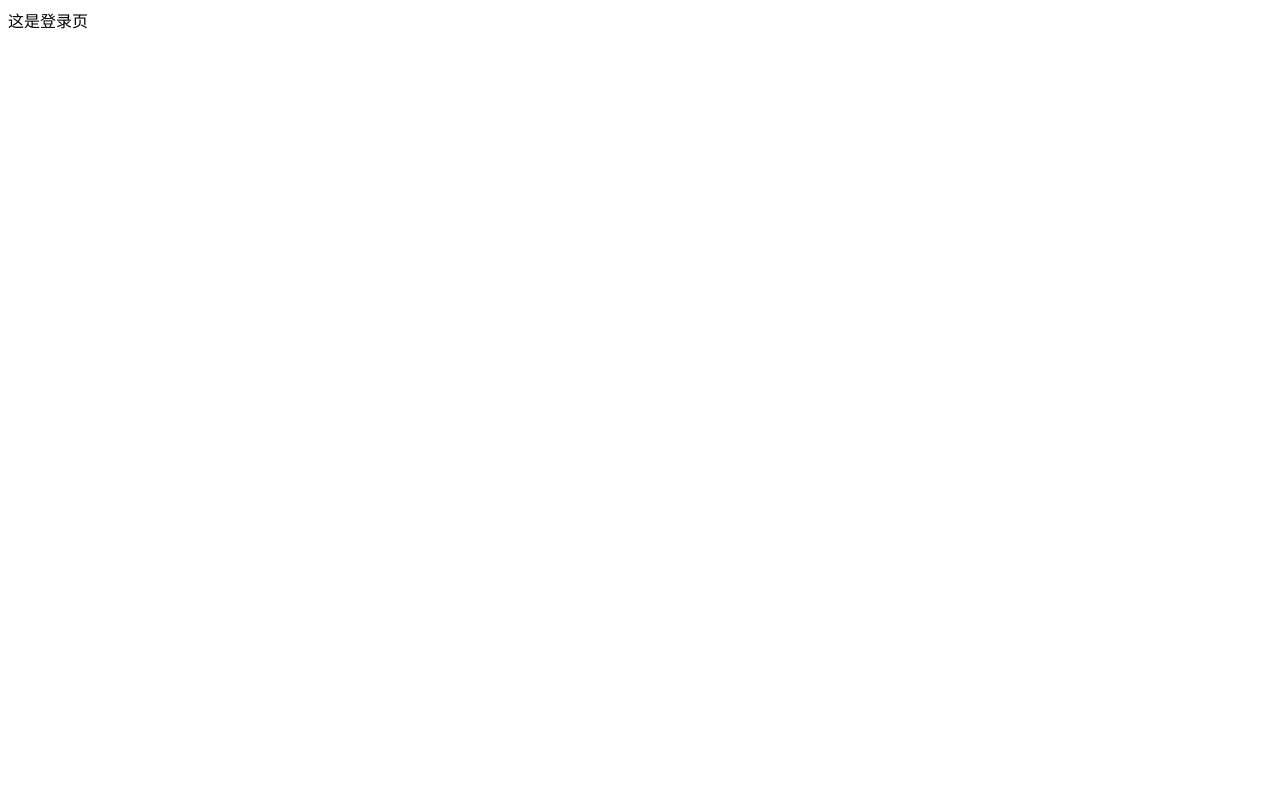
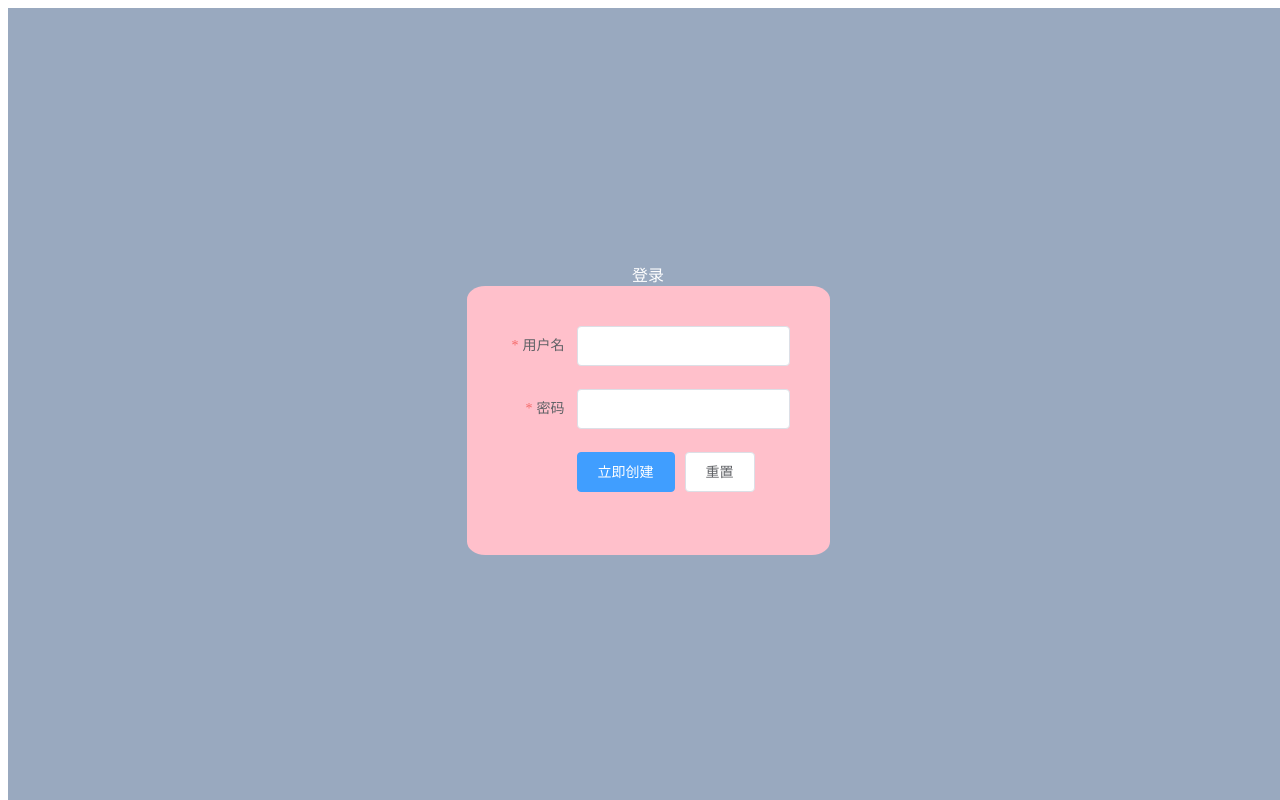
Before and after one commit to Elvira-xin/company, a Vue app: page / in a window 1280 px wide. Built offline with nearby package versions, Linux system fonts and the light colour scheme.

Commit message:
登录页结构完成

```diff
--- /dev/null
+++ b/src/styles/element.less
@@ -0,0 +1,14 @@
+.el-breadcrumb {
+    background-color: #F5F5F5;
+    height: 45px;
+    font-size: 15px;
+    padding-left: 10px;
+    line-height: 45px;
+    margin-bottom: 15px;
+  }
+  .el-menu{
+    border-right: none;
+  }
+  .el-menu--popup-right-start{
+    margin-left: 0;
+  }
--- /dev/null
+++ b/src/styles/icon.css
@@ -0,0 +1,34 @@
+@font-face {
+  font-family: 'icomoon';
+  src: url('../assets/myfonts/icomoon.eot?1hpwbn');
+  src: url('../assets/myfonts/icomoon.eot?1hpwbn#iefix') format('embedded-opentype'), url('../assets/myfonts/icomoon.ttf?1hpwbn') format('truetype'), url('../assets/myfonts/icomoon.woff?1hpwbn') format('woff'), url('../assets/myfonts/icomoon.svg?1hpwbn#icomoon') format('svg');
+  font-weight: normal;
+  font-style: normal;
+}
+[class^="myicon-"],
+[class*="myicon-"] {
+  /* use !important to prevent issues with browser extensions that change fonts */
+  font-family: 'icomoon' !important;
+  speak: none;
+  font-style: normal;
+  font-weight: normal;
+  font-variant: normal;
+  text-transform: none;
+  line-height: 1;
+  /* Better Font Rendering =========== */
+  -webkit-font-smoothing: antialiased;
+  -moz-osx-font-smoothing: grayscale;
+}
+.myicon-menu:before {
+  content: "\e9bd";
+}
+.myicon-user:before {
+  content: "\e975";
+  font-size: 20px;
+  line-height: 40px;
+}
+.myicon-key:before {
+  content: "\e98d";
+  font-size: 20px;
+  line-height: 40px;
+}
--- /dev/null
+++ b/src/styles/icon.less
@@ -0,0 +1,40 @@
+@font-face {
+  font-family: 'icomoon';
+  src:  url('../assets/myfonts/icomoon.eot?1hpwbn');
+  src:  url('../assets/myfonts/icomoon.eot?1hpwbn#iefix') format('embedded-opentype'),
+    url('../assets/myfonts/icomoon.ttf?1hpwbn') format('truetype'),
+    url('../assets/myfonts/icomoon.woff?1hpwbn') format('woff'),
+    url('../assets/myfonts/icomoon.svg?1hpwbn#icomoon') format('svg');
+  font-weight: normal;
+  font-style: normal;
+}
+
+[class^="myicon-"], [class*="myicon-"] {
+// .myicon {
+  /* use !important to prevent issues with browser extensions that change fonts */
+  font-family: 'icomoon' !important;
+  speak: none;
+  font-style: normal;
+  font-weight: normal;
+  font-variant: normal;
+  text-transform: none;
+  line-height: 1;
+
+  /* Better Font Rendering =========== */
+  -webkit-font-smoothing: antialiased;
+  -moz-osx-font-smoothing: grayscale;
+}
+
+.myicon-menu:before {
+  content: "\e9bd";
+}
+.myicon-user:before {
+  content: "\e975";
+  font-size: 20px;
+  line-height: 40px;
+}
+.myicon-key:before {
+  content: "\e98d";
+  font-size: 20px;
+  line-height: 40px;
+}
--- /dev/null
+++ b/src/styles/index.less
@@ -0,0 +1,33 @@
+@import './reset.less';
+@import './element.less';
+@import "./icon.less";
+
+.fl {
+  float: left;
+}
+
+.fr {
+  float: right;
+}
+
+.clearfix:after{
+  content: "";
+  display: block;
+  clear: both;
+}
+.clearfix{
+  zoom: 1;
+}
+
+a,
+a:focus,
+a:hover {
+  cursor: pointer;
+  color: inherit;
+  text-decoration: none;
+}
+html,
+body,
+#app {
+  height: 100%;
+}
--- /dev/null
+++ b/src/styles/reset.less
@@ -0,0 +1,43 @@
+html, body, div, span, applet, object, iframe,
+h1, h2, h3, h4, h5, h6, p, blockquote, pre,
+a, abbr, acronym, address, big, cite, code,
+del, dfn, em, img, ins, kbd, q, s, samp,
+small, strike, strong, sub, sup, tt, var,
+b, u, i, center,
+dl, dt, dd, ol, ul, li,
+fieldset, form, label, legend,
+table, caption, tbody, tfoot, thead, tr, th, td,
+article, aside, canvas, details, embed,
+figure, figcaption, footer, header, hgroup,
+main, menu, nav, output, ruby, section, summary,
+time, mark, audio, video {
+	margin: 0;
+	padding: 0;
+	border: 0;
+	font-size: 100%;
+	font: inherit;
+	vertical-align: baseline;
+}
+/* HTML5 display-role reset for older browsers */
+article, aside, details, figcaption, figure,
+footer, header, hgroup, main, menu, nav, section {
+	display: block;
+}
+body {
+	line-height: 1;
+}
+ol, ul {
+	list-style: none;
+}
+blockquote, q {
+	quotes: none;
+}
+blockquote:before, blockquote:after,
+q:before, q:after {
+	content: '';
+	content: none;
+}
+table {
+	border-collapse: collapse;
+	border-spacing: 0;
+}
--- a/src/views/Login.vue
+++ b/src/views/Login.vue
@@ -1,18 +1,108 @@
 <template>
   <div class="login">
-      这是登录页
+    <!-- <div class="block">
+      <el-carousel trigger="click" >
+        <el-carousel-item v-for="item in 4" :key="item">
+          <h3>{{ item }}</h3>
+        </el-carousel-item>
+      </el-carousel>
+    </div>-->
+    <!-- 登录框 -->
+    <div class="login-title">登录</div>
+    <el-form
+      :model="ruleForm"
+      :rules="rules"
+      ref="ruleForm"
+      label-width="70px"
+      class="demo-ruleForm"
+    >
+      <el-form-item label="用户名" prop="username">
+        <el-input v-model="ruleForm.username"></el-input>
+      </el-form-item>
+      <el-form-item label="密码" prop="password">
+        <el-input v-model="ruleForm.password"></el-input>
+      </el-form-item>
+      <el-form-item>
+        <el-button type="primary" @click="submitForm('ruleForm')">立即创建</el-button>
+        <el-button @click="resetForm('ruleForm')">重置</el-button>
+      </el-form-item>
+    </el-form>
   </div>
 </template>
 
 <script>
 export default {
-
+  data () {
+    return {
+      ruleForm: {
+        username: '',
+        password: ''
+      },
+      rules: {
+        username: [
+          { required: true, message: '请输入正确的用户名', trigger: 'blur' }
+        ],
+        password: [
+          { required: true, message: '请输入正确的密码', trigger: 'blur' }
+        ]
+      }
+    }
+  },
+  methods: {
+    submitForm (formName) {
+      this.$refs[formName].validate(valid => {
+        if (valid) {
+          alert('submit!')
+        } else {
+          console.log('error submit!!')
+          return false
+        }
+      })
+    },
+    resetForm (formName) {
+      this.$refs[formName].resetFields()
+    }
+  }
 }
 </script>
 
-<style lang="less" scoped>
-// .login{
-//     font-size: 30px;
-//     color: red
-// }
+ <style lang="less" scoped>
+//  .el-carousel{
+//      height: 100%;
+//  }
+//   .el-carousel__item h3 {
+//     color: #475669;
+//     font-size: 14px;
+//     opacity: 0.75;
+//     line-height: 150px;
+//     margin: 0;
+//   }
+//   .el-carousel__item:nth-child(2n) {
+//      background-color: #99a9bf;
+//   }
+
+//   .el-carousel__item:nth-child(2n+1) {
+//      background-color: #d3dce6;
+//   }
+.login {
+  background-color: #99a9bf;
+  position: fixed;
+  height: 100%;
+  width: 100%;
+  display: flex;
+  flex-direction: column;
+  align-items: center;
+  justify-content: center;
+}
+.demo-ruleForm {
+  background-color: pink;
+  padding: 40px;
+  border-radius: 5%
+}
+.login-title {
+  color: white;
+}
+.el-form-item__label {
+  color: white;
+}
 </style>
```
Also changed, not shown: src/img/微信截图_20191022173011.jpg (added).
